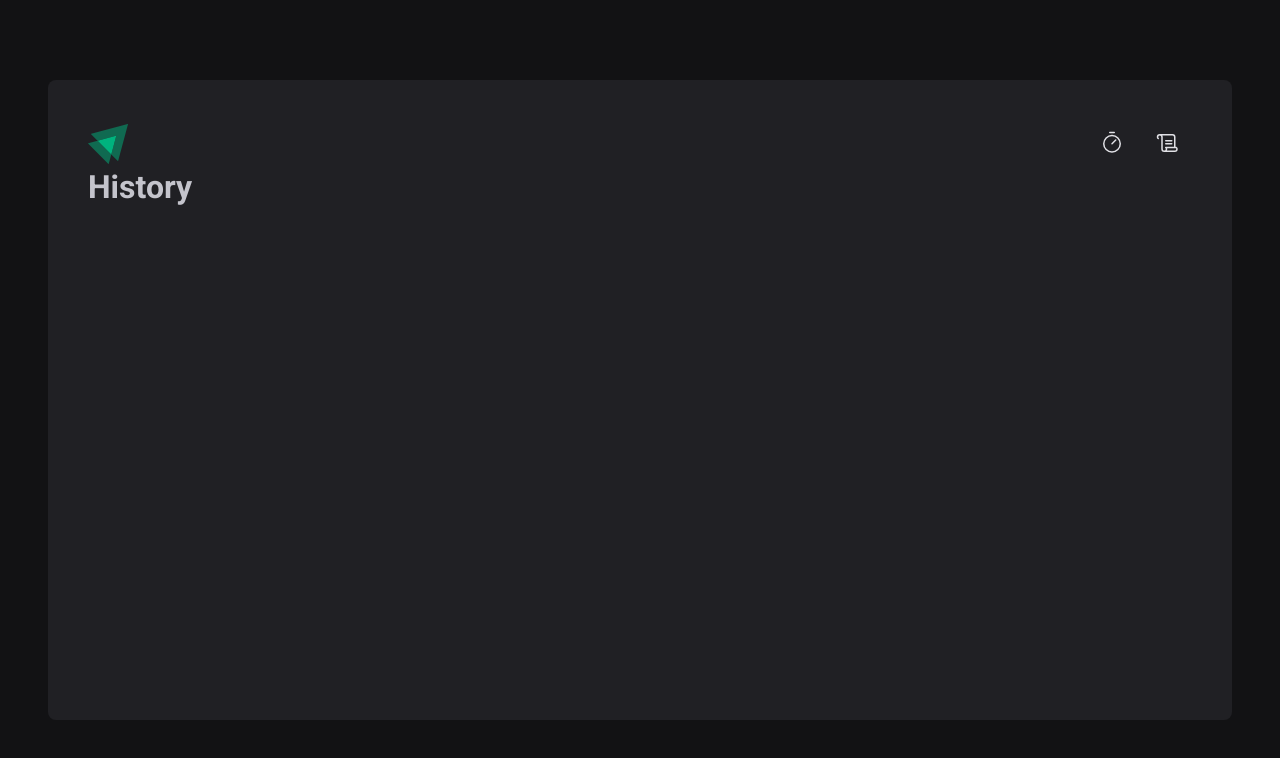
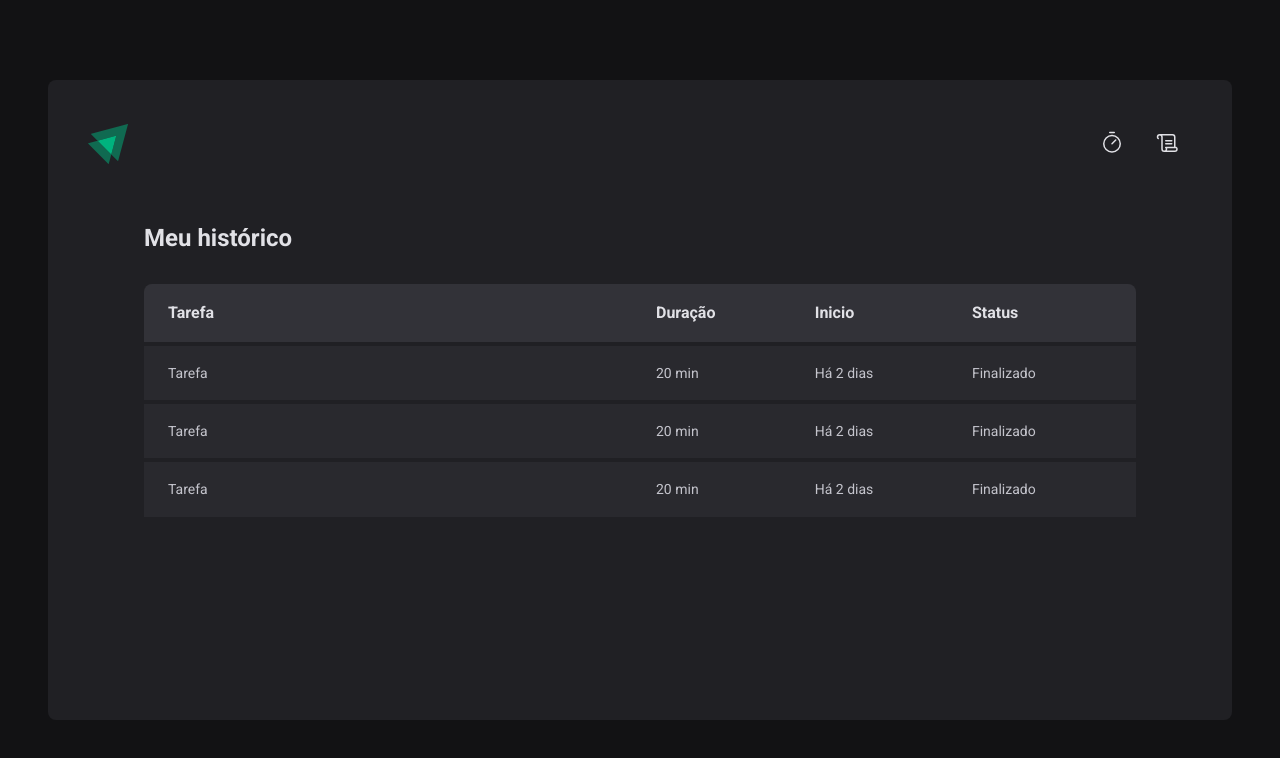
Before and after one commit to marialuisa214/timerFocus, a React (Vite) app: page /history in a window 1280 px wide. Shown: the top 758 px of the page. Built offline with nearby package versions, Linux system fonts and the light colour scheme.

Commit message:
:nail_care: feat: estiliza History

```diff
--- a/src/components/Router.tsx
+++ b/src/components/Router.tsx
@@ -1,6 +1,6 @@
 import { Routes, Route } from 'react-router-dom'
-import { Home } from '../pages/Home'
-import { History } from '../pages/History'
+import { Home } from '../pages/Home/index'
+import { History } from '../pages/Histoy/index'
 import { DefaultLayout } from '../layouts/DefaultLayout'
 
 export function Router() {
--- a/src/pages/History.tsx
+++ /dev/null
@@ -1,7 +0,0 @@
-export function History() {
-  return (
-    <div>
-      <h1>History</h1>
-    </div>
-  )
-}
--- /dev/null
+++ b/src/pages/Histoy/index.tsx
@@ -0,0 +1,40 @@
+import { HistoryContainer, HistoryList } from './styles'
+
+export function History() {
+  return (
+    <HistoryContainer>
+      <h1>Meu histórico</h1>
+
+      <HistoryList>
+        <table>
+          <thead>
+            <th>Tarefa</th>
+            <th>Duração</th>
+            <th>Inicio</th>
+            <th>Status</th>
+          </thead>
+          <tbody>
+            <tr>
+              <td>Tarefa</td>
+              <td>20 min</td>
+              <td>Há 2 dias</td>
+              <td>Finalizado</td>
+            </tr>
+            <tr>
+              <td>Tarefa</td>
+              <td>20 min</td>
+              <td>Há 2 dias</td>
+              <td>Finalizado</td>
+            </tr>
+            <tr>
+              <td>Tarefa</td>
+              <td>20 min</td>
+              <td>Há 2 dias</td>
+              <td>Finalizado</td>
+            </tr>
+          </tbody>
+        </table>
+      </HistoryList>
+    </HistoryContainer>
+  )
+}
--- /dev/null
+++ b/src/pages/Histoy/styles.ts
@@ -0,0 +1,59 @@
+import styled from 'styled-components'
+
+export const HistoryContainer = styled.div`
+  flex: 1;
+  padding: 3.5rem;
+  display: flex;
+  flex-direction: column;
+
+  h1 {
+    font-size: 1.5rem;
+    color: ${(props) => props.theme['gray-100']};
+  }
+`
+
+export const HistoryList = styled.div`
+  flex: 1;
+  overflow: auto; // se maior que a pagina cria scroll
+  margin-top: 2rem;
+
+  table {
+    width: 100%;
+    border-collapse: collapse; // junta as bordas das celulas
+    min-width: 600px; // force a tabela a ter no minimo 600px -> se nao scroll
+  }
+  th {
+    background-color: ${(props) => props.theme['gray-600']};
+    padding: 1rem;
+    text-align: left;
+    color: ${(props) => props.theme['gray-100']};
+    font-size: 0%.875rem; // 14px
+    line-height: 1.6;
+
+    &:first-child {
+      border-top-left-radius: 8px;
+      padding-left: 1.5rem;
+    }
+
+    &:last-child {
+      border-top-right-radius: 8px;
+      padding-right: 1.5rem;
+    }
+  }
+  td {
+    background-color: ${(props) => props.theme['gray-700']};
+    border-top: 4px solid ${(props) => props.theme['gray-800']};
+    padding: 1rem;
+    font-size: 0.875rem; // 14px
+    line-height: 1.6;
+
+    &:first-child {
+      width: 50%;
+      padding-left: 1.5rem;
+    }
+
+    &:last-child {
+      padding-right: 1.5rem;
+    }
+  }
+`
```
